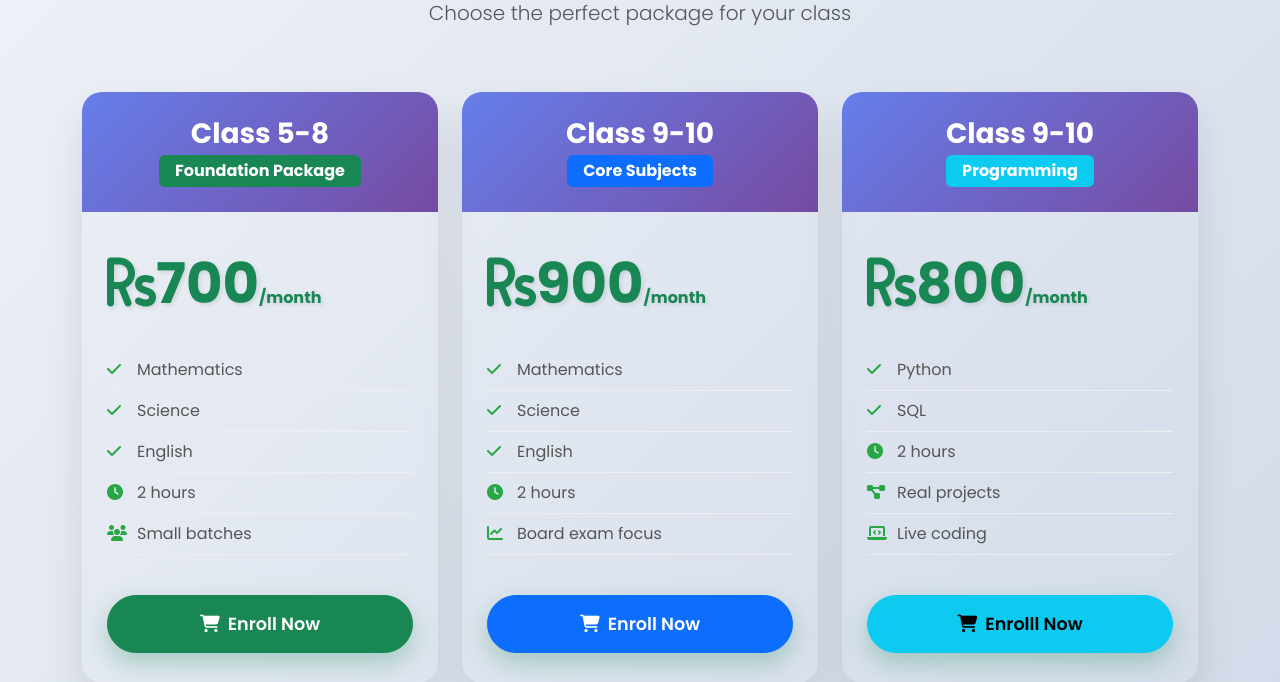
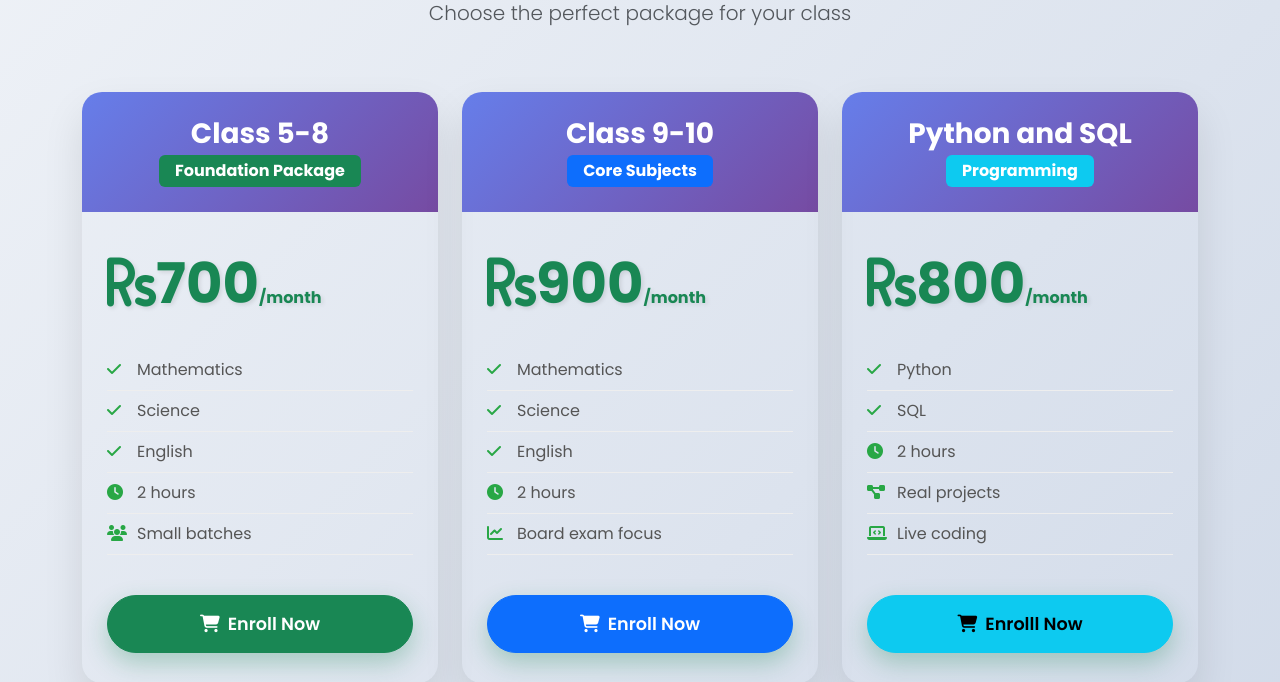
Before and after one commit to modassir-git-123/Apexhive-Academy, a Flask app: page /courses in a window 1280 px wide. Shown: the part 612-1294 px from the top of the page. Run offline with Flask 3, Linux system fonts and the light colour scheme; some libraries are stand-ins or nearby versions.

```diff
--- a/templates/courses.html
+++ b/templates/courses.html
@@ -184,7 +184,7 @@
                 <div class="col-lg-6 col-xl-4">
                     <div class="pricing-card h-100 animate__animated animate__fadeInRight">
                         <div class="card-header">
-                            <h3 class="mb-1 fw-bold">Class 9-10</h3>
+                            <h3 class="mb-1 fw-bold">Python and SQL</h3>
                             <div class="badge bg-info fs-6 px-3 py-2">Programming</div>
                         </div>
                         <div class="card-body">
```
